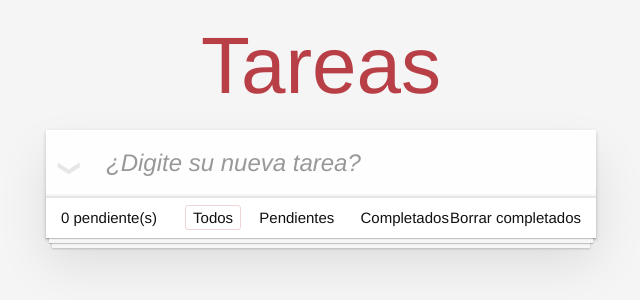
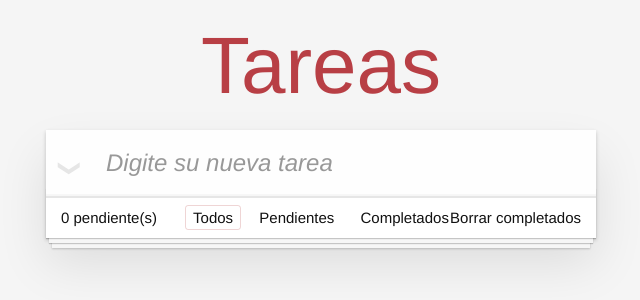
Before and after one commit to HOLMERMEZA/todo-js, a website built with webpack: page src/index.html in a window 1280 px wide. Shown: the full height of the page, 319-959 px from the left. Built offline with nearby package versions, Linux system fonts and the light colour scheme.

Commit message:
Modificacion del texto tarea

```diff
--- a/src/index.html
+++ b/src/index.html
@@ -9,7 +9,7 @@
 		<section class="todoapp">
 			<header class="header">
 				<h1>Tareas</h1>
-				<input class="new-todo" placeholder="¿Digite su nueva tarea?" autofocus>
+				<input class="new-todo" placeholder="Digite su nueva tarea" autofocus>
 			</header>
 			<!-- This section should be hidden by default and shown when there are todos -->
 			<section class="main">
```
